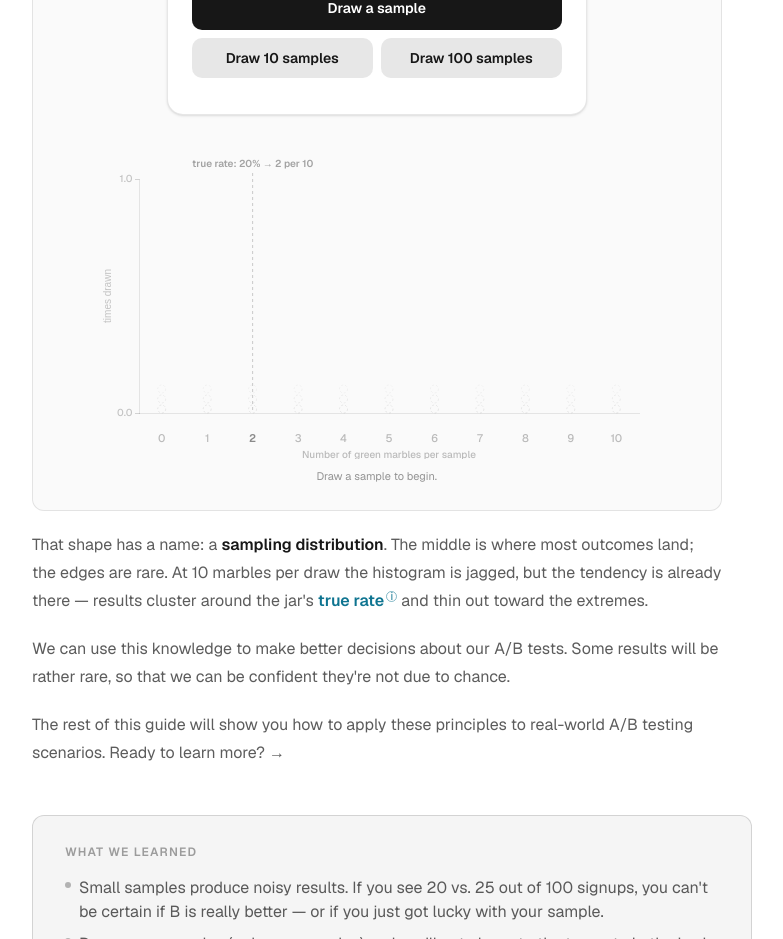
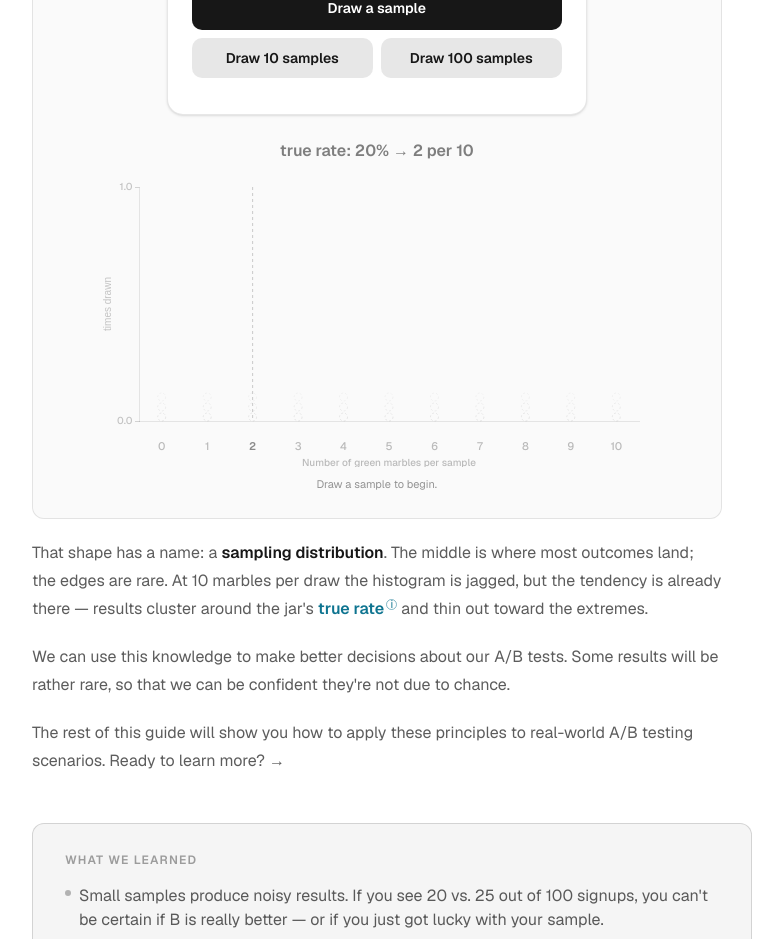
Before and after one commit to codedebugrepeat/ab-test-guide, a Next.js app: page /why-small-samples-lie in a window 1280 px wide. Shown: the part 4040-4979 px from the top of the page, without its empty margins (120-903 px from the left). Built offline with nearby package versions, Linux system fonts and the light colour scheme.

Commit message:
Sampling distribution styling (text size)

```diff
--- a/app/your-baseline-matters/page.tsx
+++ b/app/your-baseline-matters/page.tsx
@@ -171,7 +171,7 @@ export default function Section2Page() {
 
         <p>Another change we will make is to also draw a bell shape for the B group.
 
-          In the last interactive widget, you already saw the bell shape for the A group. For the B group, we only showed its <SideRemark term="average" /> as a blue dotted line.
+          In the last interactive widget, you already saw the bell shape for the A group. For the B group, we only showed its <SideRemark term="average" />{" "} as a blue dotted line.
 
           Actually, in an A/B test, both groups have their own bell shape. If we take repeated samples from both groups, we can draw a bell for each of them.
 
--- a/components/tutorial/widgets/discrete-sampling-distribution.tsx
+++ b/components/tutorial/widgets/discrete-sampling-distribution.tsx
@@ -9,8 +9,8 @@ import { binomialMean } from "@/maths/sampling";
 type Props = { counts: number[] };
 
 const WIDTH = 560;
-const HEIGHT = 320;
-const MARGIN = { top: 40, right: 18, bottom: 46, left: 42 };
+const HEIGHT = 296;
+const MARGIN = { top: 16, right: 18, bottom: 46, left: 42 };
 const PLOT_W = WIDTH - MARGIN.left - MARGIN.right;
 const PLOT_H = HEIGHT - MARGIN.top - MARGIN.bottom;
 const DOT_R_NOMINAL = 4;
@@ -57,6 +57,9 @@ export function DiscreteSamplingDistribution({ counts }: Props) {
 
   return (
     <div className={`flex w-full max-w-[${WIDTH}px] flex-col items-center gap-2`}>
+      <p className="text-sm font-semibold text-foreground/55 sm:text-base">
+        true rate: {Math.round(P * 100)}% → {trueMean} per {N}
+      </p>
       <svg
         viewBox={`0 0 ${WIDTH} ${HEIGHT}`}
         preserveAspectRatio="xMidYMid meet"
@@ -115,7 +118,7 @@ export function DiscreteSamplingDistribution({ counts }: Props) {
           {/* True-mean marker */}
           <line
             x1={colX(trueMean)}
-            y1={-6}
+            y1={0}
             x2={colX(trueMean)}
             y2={PLOT_H}
             stroke="currentColor"
@@ -123,17 +126,6 @@ export function DiscreteSamplingDistribution({ counts }: Props) {
             strokeDasharray="3 3"
             strokeWidth={1}
           />
-          <text
-            x={colX(trueMean)}
-            y={-12}
-            textAnchor="middle"
-            fontSize="10"
-            fontWeight="600"
-            fill="currentColor"
-            fillOpacity={0.55}
-          >
-            true rate: {Math.round(P * 100)}% → {trueMean} per {N}
-          </text>
 
           {/* Dashed placeholder slots above each column's current stack */}
           {cols.map((col) =>
```
